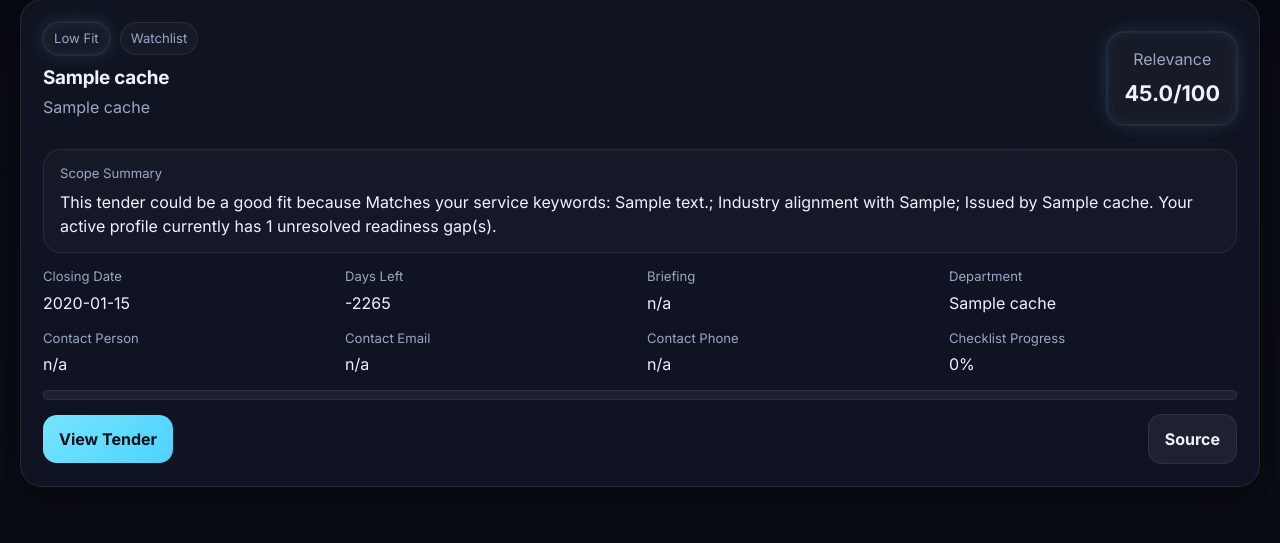
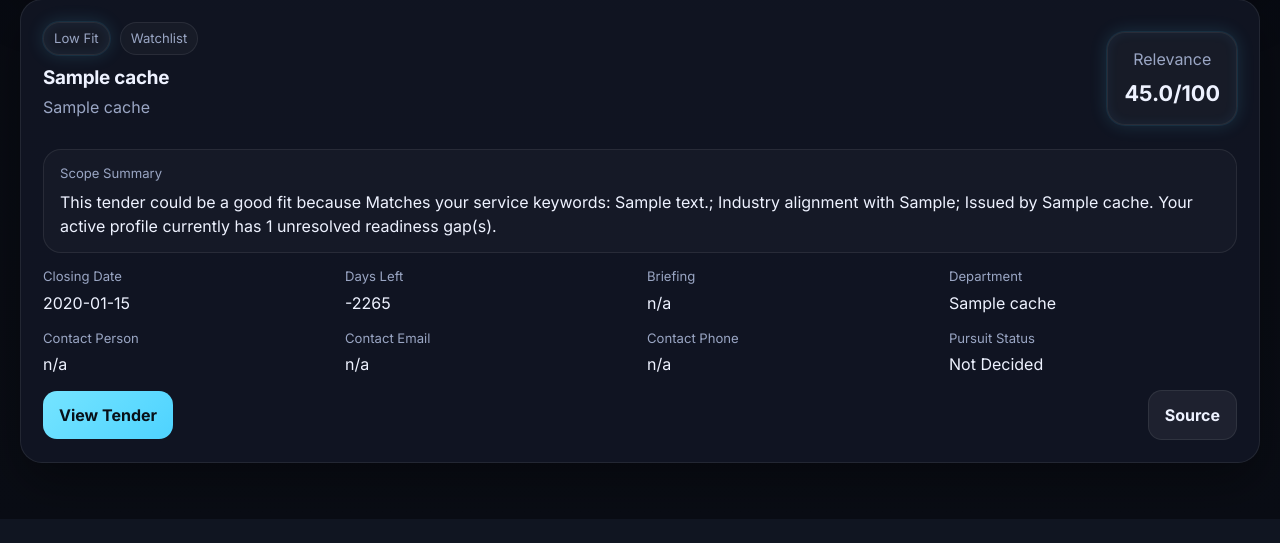
Before and after one commit to veza-sawbn/tenderai-kitchen, a Flask app: page /tenders in a window 1280 px wide. Shown: the part 593-1136 px from the top of the page. After the commit the page ends 1112 px from the top, so only its background shows below. Run offline with Flask 3, Linux system fonts and the light colour scheme; tables that the repository leaves empty hold one stand-in row (values such as "Sample post"); data that the repository does not hold is empty; some libraries are stand-ins or nearby versions.

Commit message:
Update feed.html

```diff
--- a/templates/feed.html
+++ b/templates/feed.html
@@ -159,13 +159,9 @@
             <p>{{ item.contact_phone or "n/a" }}</p>
           </div>
           <div>
-            <label>Checklist Progress</label>
-            <p>{{ item.checklist_progress or 0 }}%</p>
+            <label>Pursuit Status</label>
+            <p>{{ item.workspace.pursuit_status|replace("_", " ")|title if item.workspace else "Not decided" }}</p>
           </div>
-        </div>
-
-        <div class="progress-track">
-          <div class="progress-bar" style="width: {{ item.checklist_progress or 0 }}%;"></div>
         </div>
 
         <div class="detail-actions">
```
